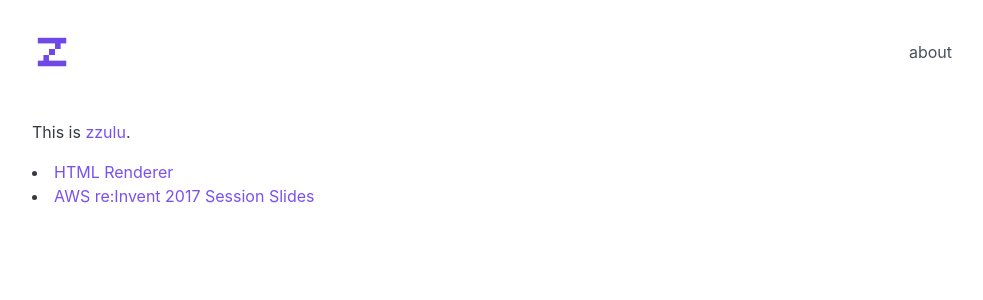
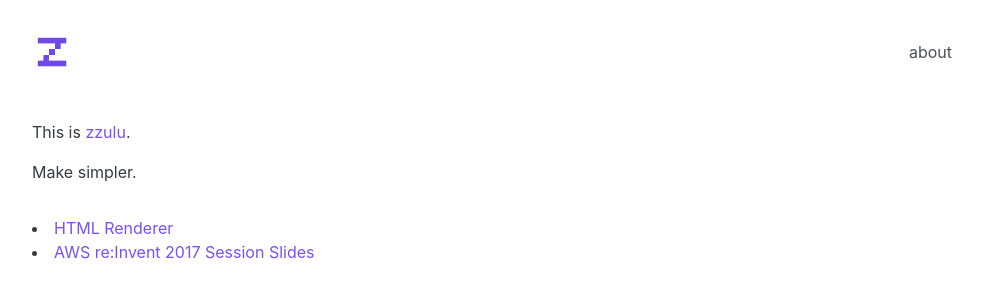
Before and after one commit to capollux/blog, a Jekyll site: the page built from about/index.html, in a window 1280 px wide. Shown: the top 300 px of the page, without its empty margins (144-1127 px from the left). Built offline with Jekyll 4.4.1, drawn with Linux system fonts in a browser that asks for light colours.

Commit message:
Fix some details on about page

```diff
--- a/_sass/layout.scss
+++ b/_sass/layout.scss
@@ -198,3 +198,17 @@
     }
   }
 }
+
+
+/**
+ * About
+ */
+.about {
+  &__text {
+    white-space: pre-line;
+  }
+
+  &__projects {
+    padding-top: $spacing-unit / 2 ;
+  }
+}
--- a/about/index.html
+++ b/about/index.html
@@ -4,7 +4,8 @@ title: "Junwoo"
 ---
 
 <p>This is <a href="https://github.com/zzulu" target="_blank">zzulu</a>.</p>
-<div class="projects">
+<p class="about__text">Make simpler.</p>
+<div class="about__projects">
   <li><a href="https://zzulu.github.io/html-renderer" target="_blank">HTML Renderer</a></li>
   <li><a href="https://zzulu.github.io/reinvent2017" target="_blank">AWS re:Invent 2017 Session Slides</a></li>
 </div>
```
